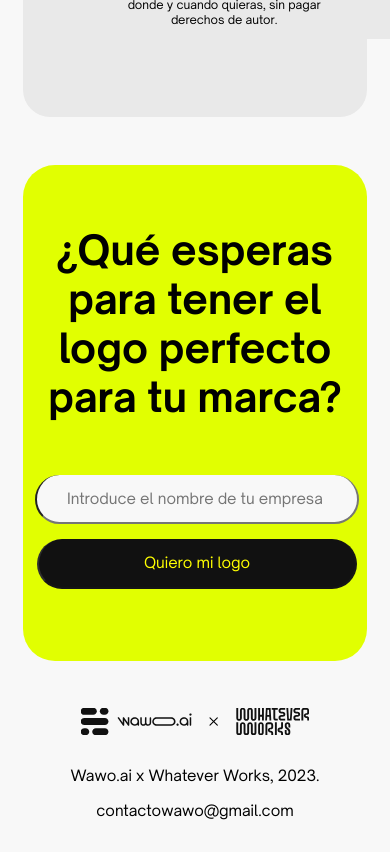
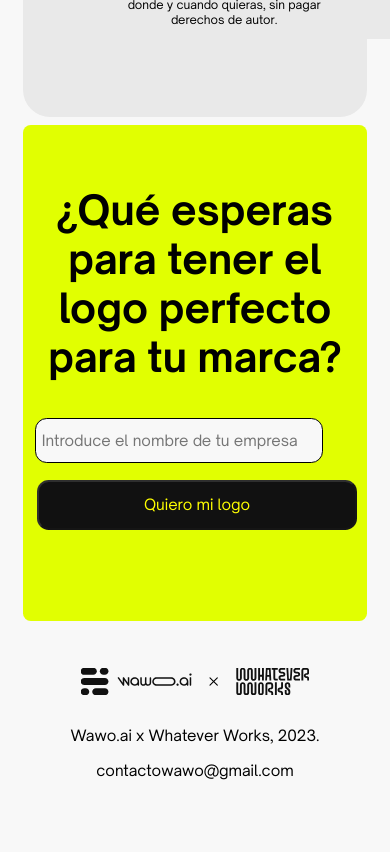
Before and after one commit to TheSerch07/Client-Wawo-Logos, a React (Vite) app: page / in a window 390 px wide. Shown: the part 6240-7092 px from the top of the page. After the commit the page ends 7052 px from the top, so only its background shows below. Built offline with nearby package versions, Linux system fonts and the light colour scheme; the HTML template or start-up script is replaced by a standard one.

Commit message:
call to action responsive desktop

```diff
--- a/src/styles/CallToAction.module.css
+++ b/src/styles/CallToAction.module.css
@@ -3,51 +3,58 @@
     flex-direction: column;
     justify-content: center;
     align-items: center;
-    border-radius: 2rem;
-    margin-top: 3rem;
+    border-radius: 2vw;
+    /* margin-top: 3rem; */
+    margin-top: 2.1vw;
     width: 91.5vw;
     height: 31rem;
     background-color: #E1FF01;
 }
 
 .title {
-    font-size: 60px;
+    font-size: 3.1vw;
 }
 
 .divTitle {
-    /* background-color: blueviolet; */
-    width: 60rem;
+    width: 45vw;
 }
 
 .divButton {
-    right: -3.5rem;
+    display: flex;
+    box-sizing: border-box;
+    /* background-color: blue; */
+    /* right: -3.5rem; */
+    right: -3vw;
     position: relative;
-    width: 60rem;
-    margin-top: 20px;
+    width: 40vw;
+    margin-top: .5vw;
 }
 
 .input {
     font-family: OpenSauseOneRegular;
     background: rgb(248, 248, 248);
-    padding-left: 30px;
-    font-size: 18px;
-    border-top: 20px;
-    height: 60px;
-    width: 30rem;
-    border-radius: 2rem;
+    /* padding-left: 30px; */
+    padding-left: 1.5vw;
+    font-size: .9vw;
+    /* height: 60px; */
+    height: 3.58vw;
+    width: 25vw;
+    border-radius: 3vw;
+    border: solid black 1px;
+    box-sizing: border-box;
 }
 
 .button {
+    box-sizing: border-box;
     font-family: OpenSauseOneRegular;
     background: rgb(17, 17, 17);
     color: rgb(255, 255, 1);
-    font-size: 18px;
-    border-top: 20px;
-    height: 65px;
-    width: 18rem;
-    border-radius: 2rem;
+    font-size: 1.04vw;
+    height: 3.58vw;
+    width: 15vw;
+    border-radius: 3vw;
     position: relative;
-    left: -7rem;
+    left: -6vw;
     z-index: 0;
 }
 
--- a/src/styles/Obtains.module.css
+++ b/src/styles/Obtains.module.css
@@ -4,7 +4,7 @@
     flex-direction: column;
     align-items: center;
     background-color: rgb(233, 233, 233);
-    border-radius: 3vw;
+    border-radius: 2vw;
     width: 91.5vw;
     /* height: 90rem; */
     height: 75vw;
```
